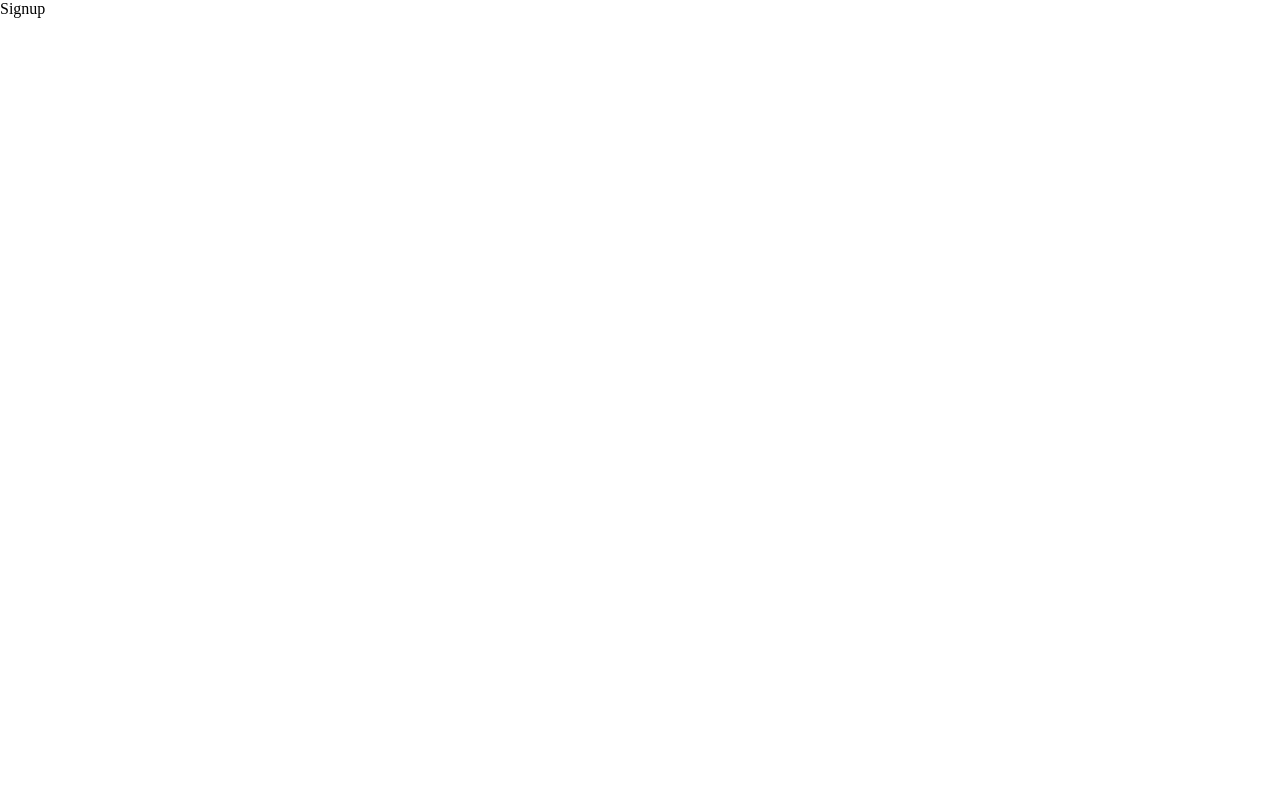
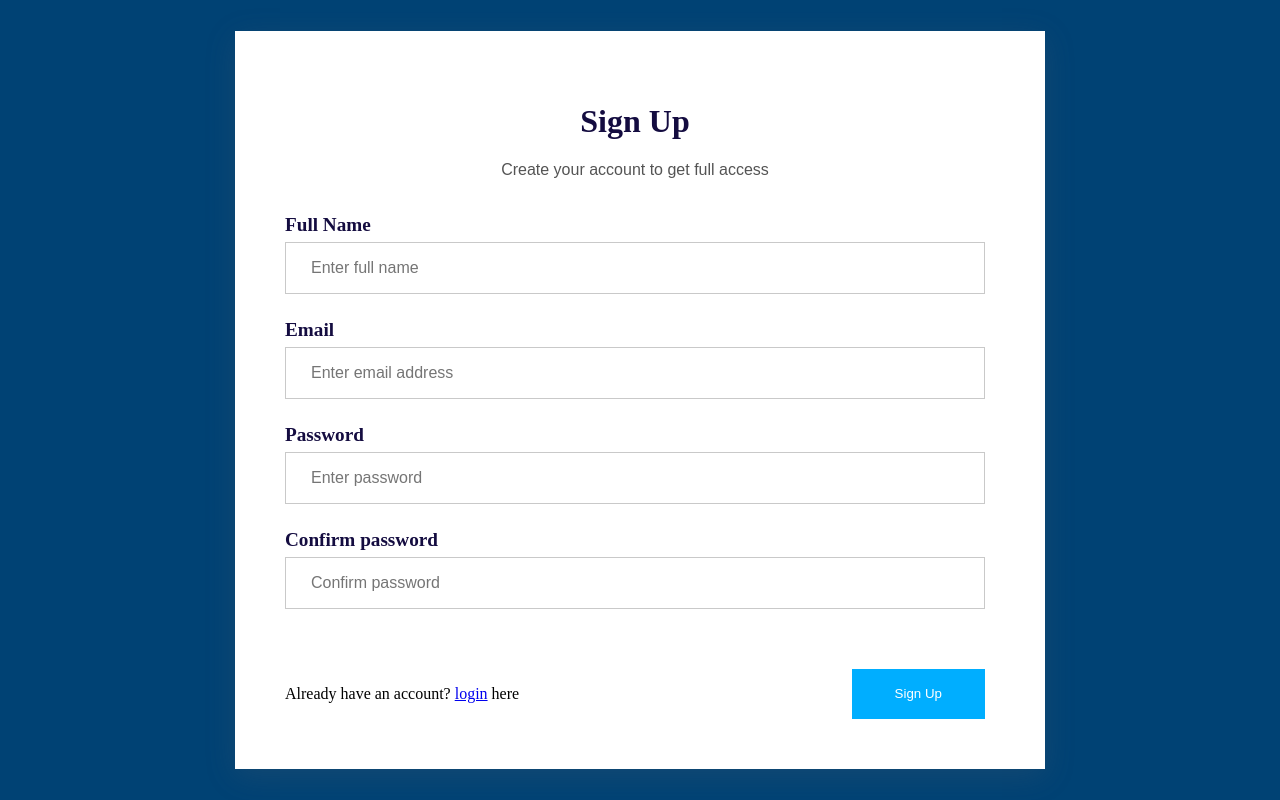
Before and after one commit to Andy-Golden/find-place-to-live, a React (Create React App) app: page /signup in a window 1280 px wide. Built offline with nearby package versions, Linux system fonts and the light colour scheme.

Commit message:
feat: make ui signup

```diff
--- a/src/index.scss
+++ b/src/index.scss
@@ -3,14 +3,20 @@
   --bg-red-1: #ff0000;
   --bg-green-1: #008000;
   --bg-gray-1: #d3d3d3;
+  --bg-gray-2: #c9c9c9;
   --bg-black-1: #64646f33;
   --bg-blue-1: #0046d5;
+  --bg-blue-2: #004274;
+  --bg-blue-3: #00aeff;
 
   --text-white-1: #fff;
   --text-red-1: #ff0000;
   --text-green-1: #008000;
+  --text-black-1: #545454;
+  --text-black-2: #140c40;
 
   --font-size-1: 1.5rem;
+  --font-size-2: 1rem;
 }
 
 body {
@@ -26,3 +32,14 @@ body {
   padding: 0;
   margin: 0;
 }
+
+.auth-container {
+  padding: 0;
+  margin: 0;
+  display: flex;
+  justify-content: center;
+  align-items: center;
+  width: 100%;
+  height: 100%;
+  background: var(--bg-blue-2);
+}
--- a/src/pages/SignUpPage/SignUpPage.tsx
+++ b/src/pages/SignUpPage/SignUpPage.tsx
@@ -1,7 +1,45 @@
 import React from "react";
+import { Link } from "react-router-dom";
+
+import "./styles.scss";
 
 const SignUpPage = (): JSX.Element => {
-  return <div>Signup</div>;
+  return (
+    <div className="auth-container">
+      <form className="form">
+        <div className="heading">
+          <h1 className="title">Sign Up</h1>
+          <p className="subtitle">Create your account to get full access</p>
+        </div>
+        <div className="input-boxes">
+          <div className="single-input-fields">
+            <label>Full Name</label>
+            <input className="input" placeholder="Enter full name" />
+          </div>
+          <div className="single-input-fields">
+            <label>Email</label>
+            <input className="input" placeholder="Enter email address" />
+          </div>
+          <div className="single-input-fields">
+            <label>Password</label>
+            <input className="input" placeholder="Enter password" />
+          </div>
+          <div className="single-input-fields">
+            <label>Confirm password</label>
+            <input className="input" placeholder="Confirm password" />
+          </div>
+        </div>
+        <div className="footer">
+          <p>
+            Already have an account? <Link to="/login">login</Link> here
+          </p>
+          <button className="button" type="submit">
+            Sign Up
+          </button>
+        </div>
+      </form>
+    </div>
+  );
 };
 
 export default SignUpPage;
--- /dev/null
+++ b/src/pages/SignUpPage/styles.scss
@@ -0,0 +1,92 @@
+@import "@assets/stylesheets/mixins.scss";
+
+.form {
+  padding: 10px;
+  box-shadow: var(--bg-black-1) 0px 7px 29px 0px;
+  width: 30%;
+  padding: 50px 60px 50px 50px;
+  background: var(--bg-white-1);
+  min-width: 700px;
+
+  @include tablet {
+    min-width: 500px;
+  }
+
+  @include mobile {
+    min-width: 200px;
+  }
+
+  .heading {
+    width: 100%;
+    display: flex;
+    flex-direction: column;
+    align-items: center;
+    color: var(--text-black-2);
+
+    .subtitle {
+      margin: auto;
+      color: var(--text-black-1);
+      font-family: "Jost", sans-serif;
+
+      @include mobile {
+        text-align: center;
+      }
+    }
+  }
+
+  .input-boxes {
+    width: 100%;
+    display: flex;
+    flex-direction: column;
+    gap: 25px;
+    padding-top: 35px;
+    padding-bottom: 60px;
+
+    .single-input-fields {
+      display: flex;
+      flex-direction: column;
+      width: 100%;
+
+      label {
+        display: block;
+        font-size: 1.2rem;
+        color: var(--text-black-2);
+        margin-bottom: 6px;
+        font-weight: 600;
+      }
+
+      .input {
+        border: 1px solid var(--bg-gray-2);
+        height: 50px;
+        padding: 0 25px;
+        font-size: var(--font-size-2);
+        outline: none;
+      }
+    }
+  }
+
+  .footer {
+    display: flex;
+    width: 100%;
+
+    @include mobile {
+      flex-direction: column;
+    }
+
+    p {
+      flex: 1;
+
+      @include mobile {
+        text-align: center;
+      }
+    }
+
+    .button {
+      border: none;
+      outline: none;
+      color: var(--text-white-1);
+      background-color: var(--bg-blue-3);
+      padding: 10px 43px;
+    }
+  }
+}
```
Also changed, not shown: src/pages/SignUpPage/helper.ts (added).
